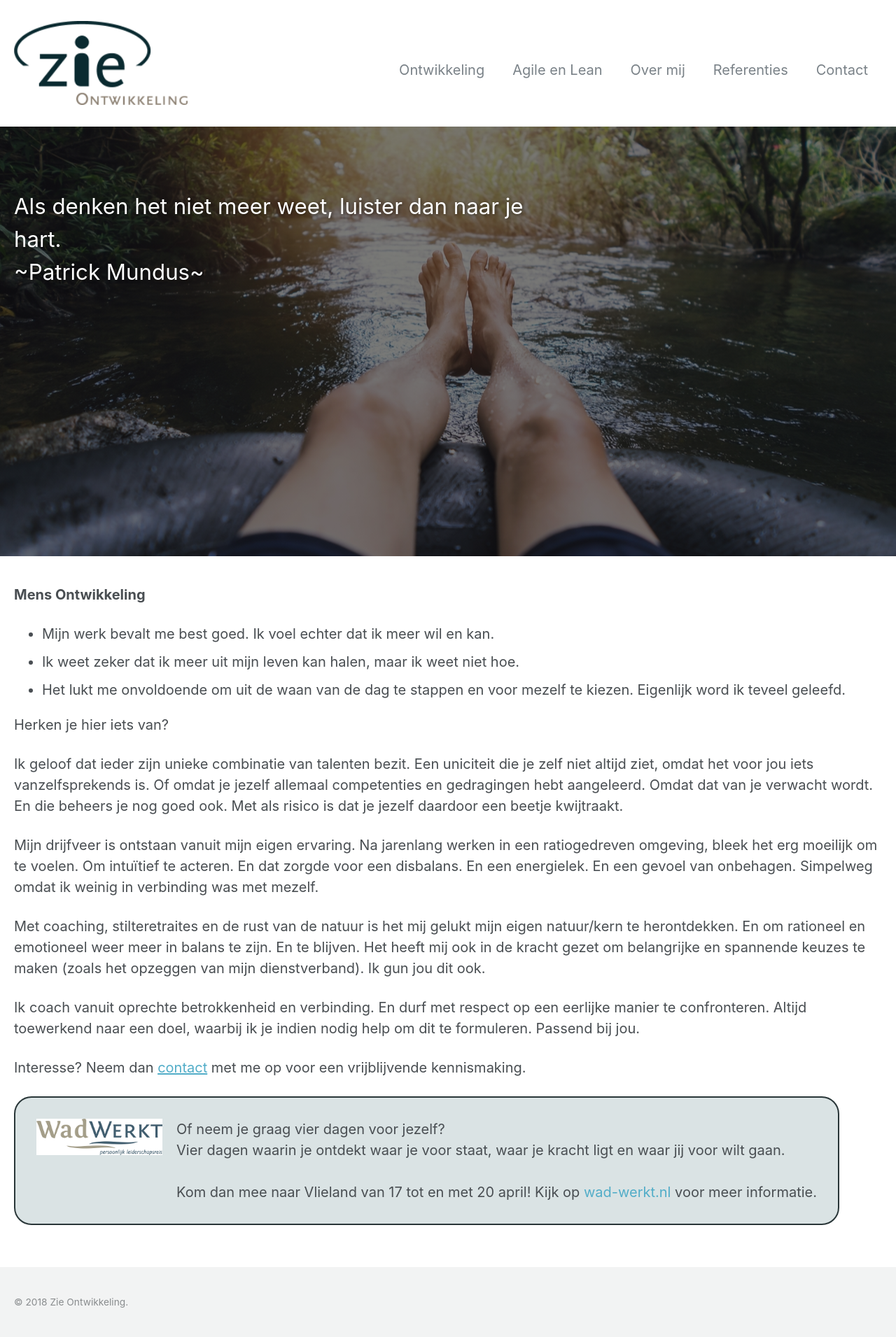
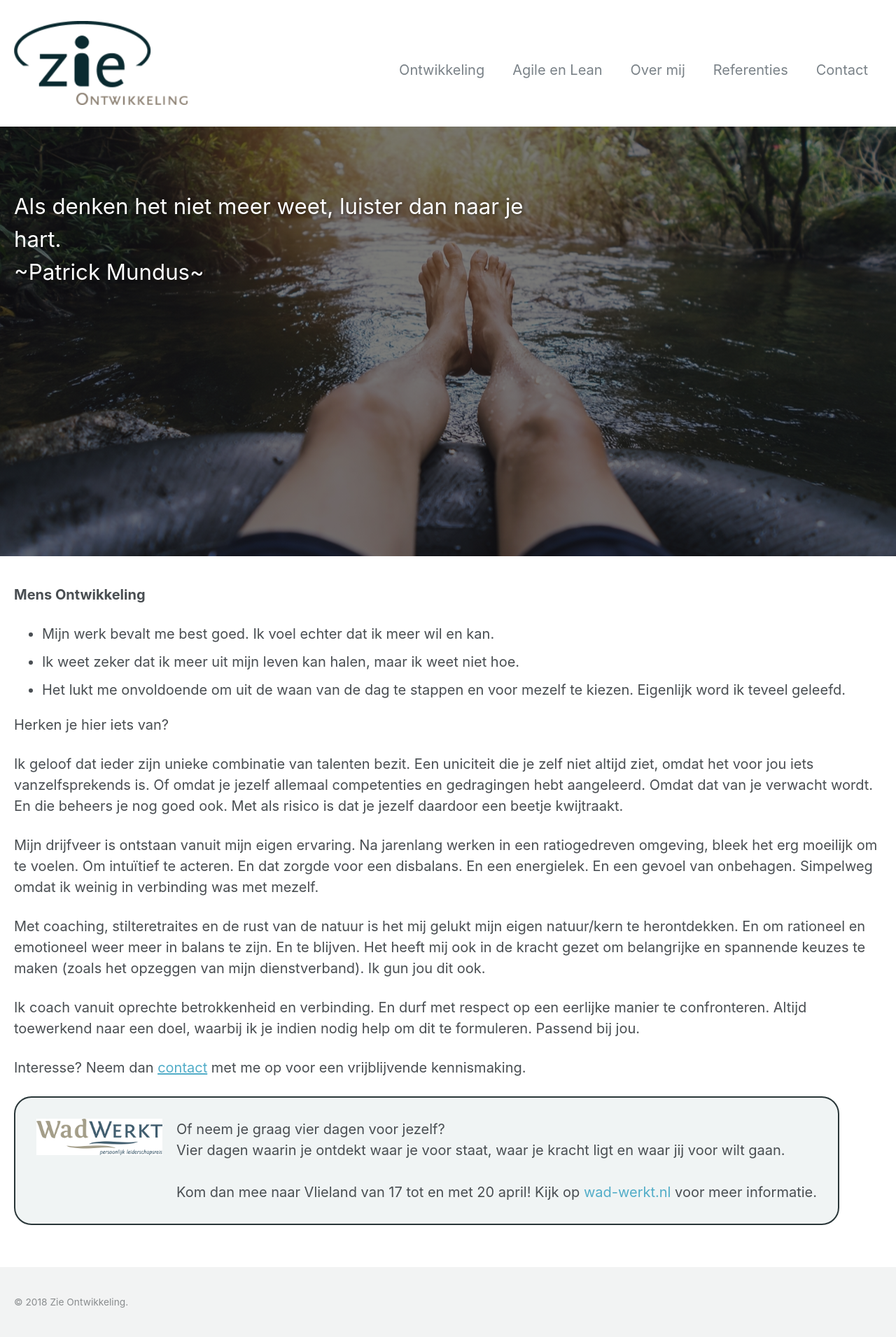
Before and after one commit to twinmum1/zie-ontwikkeling, a Jekyll site: the page built from _pages/mens.md, in a window 1280 px wide. Shown: the whole page at 70% size. Built offline with Jekyll 4.4.1, drawn with Linux system fonts in a browser that asks for light colours.

Commit message:
Update mens.md

```diff
--- a/_pages/mens.md
+++ b/_pages/mens.md
@@ -38,7 +38,7 @@
 Interesse? Neem dan <a href="mailto:anita@zie-ontwikkeling.nl">contact</a> met me op voor een vrijblijvende kennismaking.
 
 <!-- kader; geen markdown -->
-<div style="border-radius: 25px; border: 2px solid #293638; background-color: #DAE3E4; padding: 20px; display: table;">
+<div style="border-radius: 25px; border: 2px solid #293638; background-color: #F0F4F4; padding: 20px; display: table;">
   <div style="display: table-row;">
     <div style="display: table-cell; width: 200px; padding: 10px;">
       <a href="http://www.wad-werkt.nl"><img style="width: 100%;" src="https://twinmum1.github.io/zie-ontwikkeling/assets/images/wadwerkt-logo-colour.png" alt="wad-werkt.nl"/></a>
```
